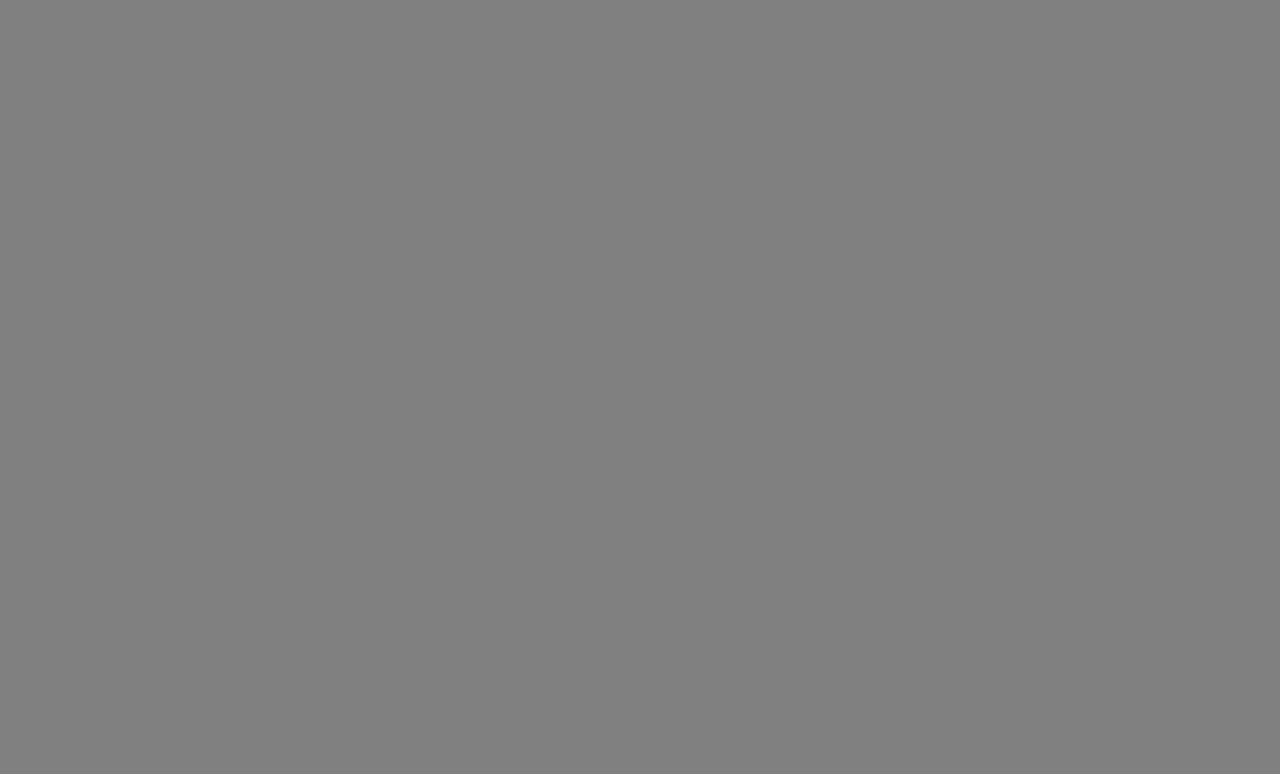
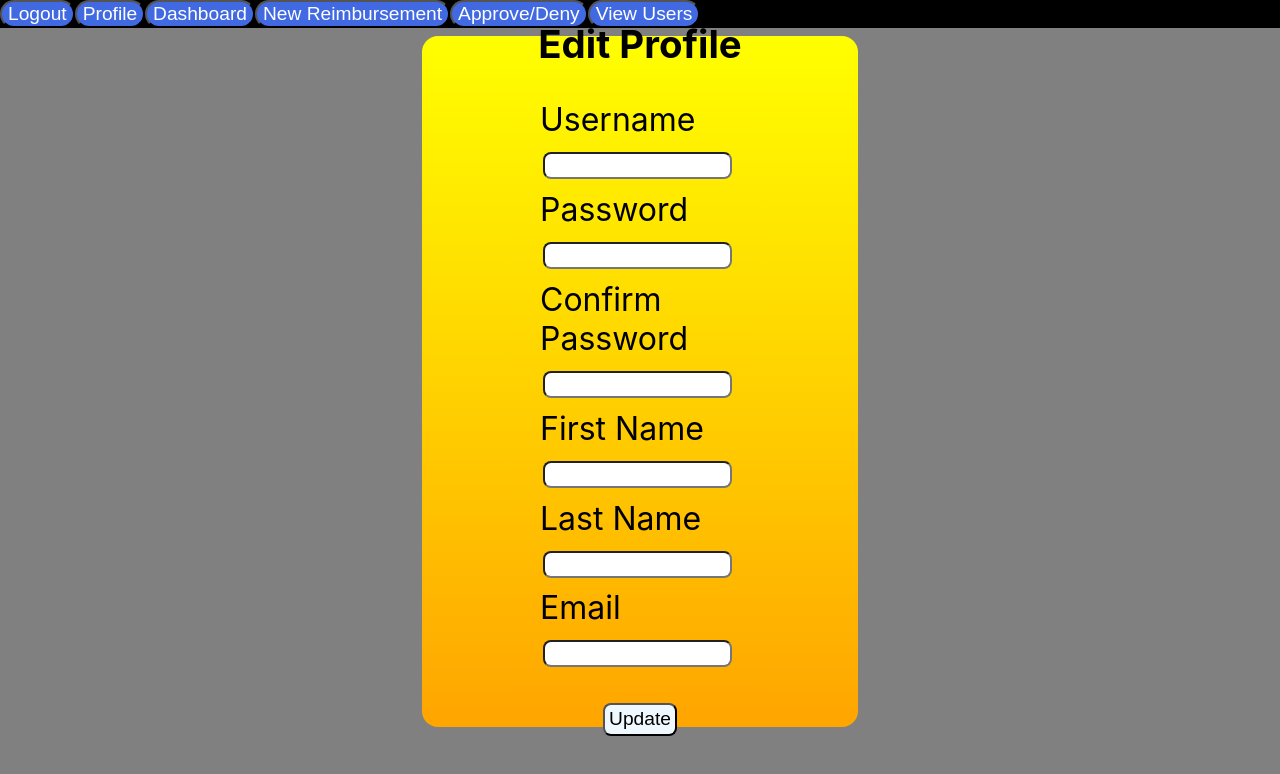
Before and after one commit to Michael-Kochis/Revature-ERS-REACT-2021, a React (Create React App) app: page /profile in a window 1280 px wide. Shown: the top 774 px of the page. Built offline with nearby package versions, Linux system fonts and the light colour scheme; no server answers.

Commit message:
update profile now working, MVP achieved

```diff
--- a/src/App.js
+++ b/src/App.js
@@ -8,6 +8,7 @@ import LoginForm from './components/LoginForm';
 import PendingReimbs from './components/PendingReimbs';
 import RegisterForm from './components/register';
 import PrivateRoute from './components/PrivateRoute';
+import ProfileEdit from './components/ProfileEdit';
 import ViewAllUsers from './components/ViewAllUsers';
 
 function App() {
@@ -35,7 +36,13 @@ function App() {
             </PrivateRoute>
             <Route path="/register" component={RegisterForm}/>
             <PrivateRoute path="/userview/:userID" >
-              <Dashboard trigger={trigger} setTrigger={setTrigger} />
+              <ProfileEdit trigger={trigger} setTrigger={setTrigger} />
+            </PrivateRoute>
+            <PrivateRoute path="/profile/:userID">
+              <ProfileEdit trigger={trigger} setTrigger={setTrigger} />
+            </PrivateRoute>
+            <PrivateRoute path="/profile">
+            <ProfileEdit trigger={trigger} setTrigger={setTrigger} />
             </PrivateRoute>
             <PrivateRoute path="/userview" >
               <ViewAllUsers trigger={trigger} setTrigger={setTrigger} />
--- a/src/components/Dashboard.js
+++ b/src/components/Dashboard.js
@@ -16,10 +16,8 @@ function Dashboard(props) {
     let { userID } = useParams();
 
     useEffect(()=> {
-        console.log("Initial UID:", userID);
         if ((userID == null) || (!loginAsManager()))
             userID = localStorage.getItem('userID');
-        console.log(userID);
 
         axiosWithAuth().get(`https://revature-ers-api-2021.herokuapp.com/api/reimb/user/${userID}`)
         .then(res =>
--- a/src/components/NavBar.js
+++ b/src/components/NavBar.js
@@ -15,6 +15,11 @@ const NavBar = function ()  {
             <Link to="/">
                 <button type="Button" onClick={logout} >
                     Logout
+                </button>
+            </Link>
+            <Link to="/profile">
+                <button type="Button" >
+                    Profile
                 </button>
             </Link>
             <Link to="/dashboard">
--- /dev/null
+++ b/src/components/ProfileEdit.js
@@ -0,0 +1,136 @@
+import React, { useEffect, useState } from 'react'
+import { useHistory, useParams } from 'react-router-dom'
+import '../styles/login.css'
+import * as yup from 'yup'
+import axios from 'axios';
+import { updateSchema } from '../schema/loginSchema'
+import { connect } from 'react-redux'
+
+import axiosWithAuth from '../utils/axiosWithAuth';
+import { loginAsManager } from '../utils/authUtils'
+import { NavBar } from './NavBar'
+
+function ProfileEdit(props) {
+    const initialValues = {
+        username: "",
+        password: "",
+        confirmPassword: ""
+    }
+    const [disabled, setDisabled] = useState(true);
+    const [form, setForm] = useState(initialValues);
+    const [shaped, setShaped] = useState({});
+    let history = useHistory();
+    const { trigger, setTrigger } = props;
+    let { userID } = useParams();
+
+    const updateUser = async (user) => {
+        const token = localStorage.getItem('token');
+
+        if (userID == null)
+            userID = localStorage.get('userID');
+
+        var neoUser = {
+            ERS_USER_ID: userID,
+            ERS_USERNAME: user.username,
+            ERS_PASSWORD: user.password,
+            USER_FIRST_NAME: user.USER_FIRST_NAME,
+            USER_LAST_NAME: user.USER_LAST_NAME,
+            USER_EMAIL: user.USER_EMAIL
+        }
+        await axios({
+            method: 'PUT',
+            url: `https://revature-ers-api-2021.herokuapp.com/api/users/${neoUser.ERS_USER_ID}`,
+            data: neoUser,
+            headers: {
+                'authorization': JSON.parse(token)
+            }
+        }).then((res) => {
+            console.log(res.data);
+            history.push('/login');
+          })
+          .catch((err) => {
+            console.log({err});
+          });
+    };
+
+    const checkSchema = (name, value) => {
+        yup.reach(updateSchema, name).validate(value)
+            .then(() => {
+                setShaped({...shaped, [name]: ''});
+            }).catch((err) => {
+                if (err.errors) {
+                    setShaped({...shaped, [name]: err.errors[0]});
+                }
+        });
+
+        updateSchema.isValid(form)
+            .then((valid) => setDisabled(!valid));
+    }
+
+    const handleChange = (event) => {
+        const { name, type, value, checked } = event.target;
+        const updateData = (type === 'checkbox')?checked:value;
+        setForm({...form, [name]: updateData});
+        checkSchema(name, updateData);
+    }
+
+    const handleSubmit = () => {
+        updateUser(form)
+    }
+
+    useEffect(()=> {
+        if ((userID == null) || (!loginAsManager()))
+            userID = localStorage.getItem('userID');
+
+        axiosWithAuth().get(`/users/${userID}`)
+        .then(res => {
+            res.ERS_PASSWORD = "";
+            setForm(res.data)
+        })
+
+    }, [trigger])
+
+
+    return (
+        <div>
+            <NavBar />
+            <div id="form-profile" className="form form-profile">
+                <h1>Edit Profile</h1>
+                <div id="error-register" className="error error-register" ></div>
+                <div id="error-username" className="error error-username" >{shaped.username}</div>
+                <label id="label-username" htmlFor="username">Username
+                    <input id="username" name="username" type="text"
+                        onChange={handleChange} value={form.ERS_USERNAME}/>
+                </label>
+                <div id="error-password" className="error error-password" >
+                    {shaped.password}</div>
+                <label id="label-password" htmlFor="password">Password
+                    <input id="password" name="password" type="password"
+                        onChange={handleChange} />
+                </label>
+                <div id="error-confirm-password" className="error error-confirm-password" >{shaped.confirmPassword}</div>
+                <label id="label-confirm-password" htmlFor="confirmPassword">Confirm Password
+                    <input id="confirmPassword" name="confirmPassword" type="password" onChange={handleChange}
+                    value={form.confirmPassword} />
+                </label>
+                <label id="label-first-name" htmlFor="firstName">First Name
+                    <input id="confirmPassword" name="USER_FIRST_NAME" type="text" onChange={handleChange}
+                    value={form.USER_FIRST_NAME} />
+                </label>
+                <label id="label-last-name" htmlFor="lastName">Last Name
+                    <input id="confirmPassword" name="USER_LAST_NAME" type="text" onChange={handleChange}
+                    value={form.USER_LAST_NAME} />
+                </label>
+                <label id="label-email" htmlFor="email">Email
+                    <input id="confirmPassword" name="USER_EMAIL" type="text" onChange={handleChange}
+                    value={form.USER_EMAIL} />
+                </label>
+                <button id="button-register" className="btn btn-register"
+                    onClick={handleSubmit}>Update</button>
+                {props.children}
+            </div>
+        </div>
+    )
+}
+
+export default connect(null, null)(ProfileEdit);
--- a/src/schema/loginSchema.js
+++ b/src/schema/loginSchema.js
@@ -18,7 +18,22 @@ const loginSchema = yup.object().shape({
         .required('password is required')
 })
 
+const updateSchema = yup.object().shape({
+    username: yup.string()
+        .required('username is required')
+        .min(3, 'username must be at least three characters'),
+    password: yup.string()
+        .required('password is required'),
+    confirmPassword: yup.string()
+        .required('password confirmation is required'),
+    USER_FIRST_NAME: yup.string(),
+    USER_LAST_NAME: yup.string(),
+    USER_EMAIL: yup.string()
+})
+
+
 export {
     loginSchema,
-    schema
+    schema,
+    updateSchema
 }
--- a/src/styles/login.css
+++ b/src/styles/login.css
@@ -99,6 +99,10 @@ td, th {
     text-align: center;
 }
 
+#form-profile {
+    height: 80vh;
+}
+
 #nav-bar {
     background-color: black;
 }
```
